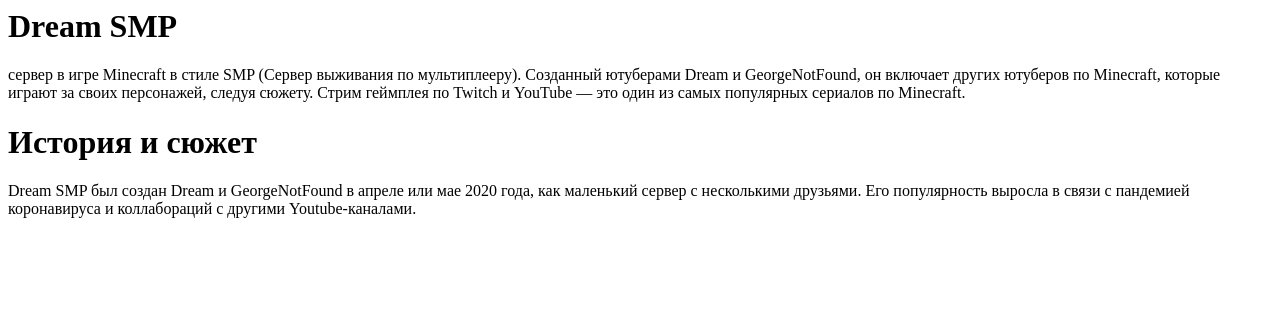
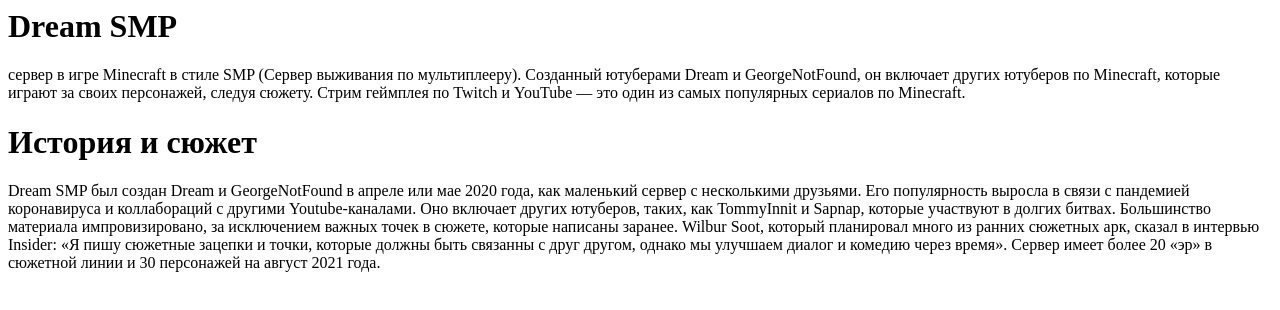
Before and after one commit to YanaPrimshic/site, a plain HTML site: page index.html in a window 1280 px wide. Drawn offline with Linux system fonts and the light colour scheme.

Commit message:
Dream smp 2

```diff
--- a/index.html
+++ b/index.html
@@ -3,8 +3,15 @@
   </head>
   <body>
     <h1>Dream SMP</h1>
-    <p>сервер в игре Minecraft в стиле SMP (Сервер выживания по мультиплееру). Созданный ютуберами Dream и GeorgeNotFound, он включает других ютуберов по Minecraft, которые играют за своих персонажей, следуя сюжету. Стрим геймплея по Twitch и YouTube — это один из самых популярных сериалов по Minecraft.</p>
+    <p>сервер в игре Minecraft в стиле SMP (Сервер выживания по мультиплееру). Созданный ютуберами Dream и GeorgeNotFound,
+    он включает других ютуберов по Minecraft, которые играют за своих персонажей, следуя сюжету. Стрим геймплея по Twitch и YouTube — это один из самых популярных сериалов по Minecraft.</p>
     <h1>История и сюжет</h1>
-    <p>Dream SMP был создан Dream и GeorgeNotFound в апреле или мае 2020 года, как маленький сервер с несколькими друзьями. Его популярность выросла в связи с пандемией коронавируса и коллабораций с другими Youtube-каналами.</p>
+    <p>Dream SMP был создан Dream и GeorgeNotFound в апреле или мае 2020 года, как маленький сервер с несколькими друзьями.
+    Его популярность выросла в связи с пандемией коронавируса и коллабораций с другими Youtube-каналами.
+    Оно включает других ютуберов, таких, как TommyInnit и Sapnap, которые участвуют в долгих битвах.
+    Большинство материала импровизировано, за исключением важных точек в сюжете, которые написаны заранее.
+    Wilbur Soot,  который планировал много из ранних сюжетных арк, сказал в интервью Insider: «Я пишу сюжетные зацепки и точки, которые должны быть связанны с друг другом, однако мы улучшаем диалог и комедию через время».
+    Сервер имеет более 20 «эр» в сюжетной линии и 30 персонажей на август 2021 года.
+    </p>
   </body>
 </html>
```
